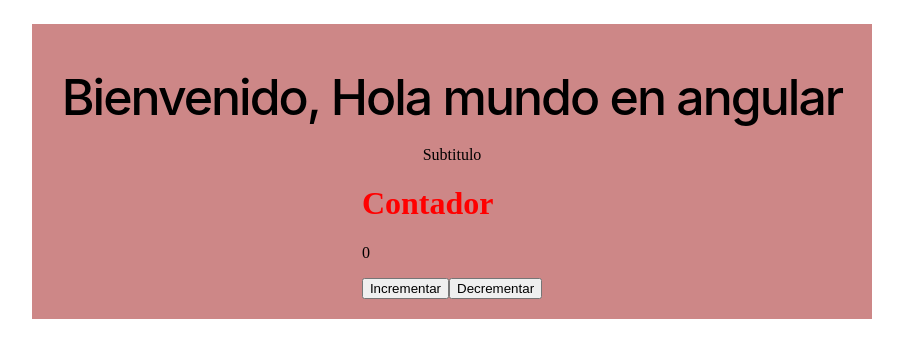
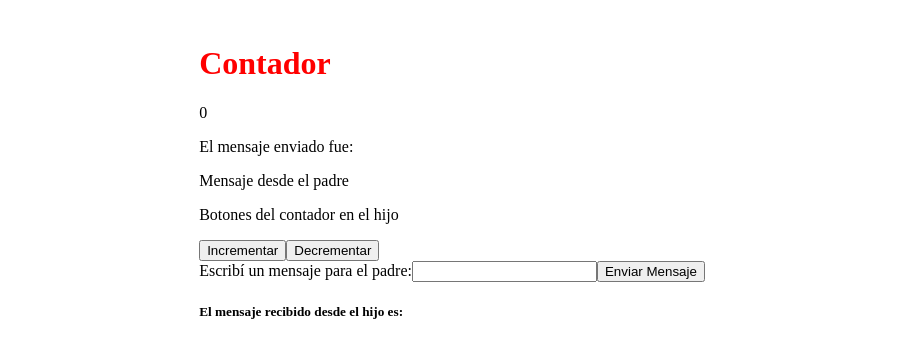
Before and after one commit to matiasCoco1997/cursoAngular, an Angular app in the folder curso-angular-youtube/: page / in a window 1280 px wide. Shown: the top 358 px of the page, without its empty margins (204-1107 px from the left). Built offline with nearby package versions, Linux system fonts and the light colour scheme.

Commit message:
update fin clase input y outputs entre componentes

```diff
--- a/curso-angular-youtube/src/app/app.component.html
+++ b/curso-angular-youtube/src/app/app.component.html
@@ -1,11 +1,5 @@
 <main class="main">
-  <div class="content">
-      <h1>Bienvenido, {{ title }}</h1>
-      <p>{{ subtitle }}</p>
-
-      <app-padre></app-padre>
-  </div>
-
+  <app-padre></app-padre>
 </main>
 
 <router-outlet></router-outlet>
--- a/curso-angular-youtube/src/app/app.module.ts
+++ b/curso-angular-youtube/src/app/app.module.ts
@@ -5,6 +5,7 @@ import { AppRoutingModule } from './app-routing.module';
 import { AppComponent } from './app.component';
 import { PadreComponent } from './padre/padre.component';
 import { HijoComponent } from './hijo/hijo.component';
+import { FormsModule } from '@angular/forms';
 
 @NgModule({
   declarations: [
@@ -14,7 +15,8 @@ import { HijoComponent } from './hijo/hijo.component';
   ],
   imports: [
     BrowserModule,
-    AppRoutingModule
+    AppRoutingModule,
+    FormsModule
   ],
   providers: [
     provideClientHydration()
--- a/curso-angular-youtube/src/app/hijo/hijo.component.html
+++ b/curso-angular-youtube/src/app/hijo/hijo.component.html
@@ -1 +1,14 @@
-<p>componente Hijo</p>
+<p>El mensaje enviado fue:</p>
+<p>{{ recibeHijo }}</p>
+
+<div>
+    <p>Botones del contador en el hijo</p>
+    <button (click)="incrementar()">Incrementar</button>
+    <button (click)="decrementar()">Decrementar</button>
+</div>
+
+<div>
+    <label for="entrada">Escribí un mensaje para el padre:</label>
+    <input type="text" id="entrada" [(ngModel)]="mensaje">
+    <button type="button" (click)="enviarMensaje()">Enviar Mensaje</button>
+</div>
--- a/curso-angular-youtube/src/app/hijo/hijo.component.ts
+++ b/curso-angular-youtube/src/app/hijo/hijo.component.ts
@@ -1,4 +1,4 @@
-import { Component } from '@angular/core';
+import { Component, Input, Output , EventEmitter} from '@angular/core';
 
 @Component({
   selector: 'app-hijo',
@@ -7,4 +7,25 @@ import { Component } from '@angular/core';
 })
 export class HijoComponent {
 
+  //este es el mensaje que recibe desde el padre
+  @Input() recibeHijo: string = '';
+
+  @Output() mensajeDesdeHijo = new EventEmitter<string>();
+  @Output() incrementarDesdeHijo = new EventEmitter<void>();
+  @Output() decrementarDesdeHijo = new EventEmitter<void>();
+
+  mensaje: string = '';
+
+  enviarMensaje(){
+    this.mensajeDesdeHijo.emit(this.mensaje);
+  }
+
+  incrementar(){
+    this.incrementarDesdeHijo.emit();
+  }
+
+  decrementar(){
+    this.decrementarDesdeHijo.emit();
+  }
+
 }
--- a/curso-angular-youtube/src/app/padre/padre.component.html
+++ b/curso-angular-youtube/src/app/padre/padre.component.html
@@ -2,5 +2,14 @@
 
 <p>{{ valorContador }}</p>
 
-<button (click)="incrementar()">Incrementar</button>
-<button (click)="decrementar()">Decrementar</button>
+
+
+<app-hijo
+ [recibeHijo] = "mensajePadre"
+ (mensajeDesdeHijo) = "recibirMensaje($event)"
+ (incrementarDesdeHijo) = "incrementar()"
+ (decrementarDesdeHijo) = "decrementar()">
+
+</app-hijo>
+
+<h5>El mensaje recibido desde el hijo es: {{ mensajeRecibido }}</h5>
--- a/curso-angular-youtube/src/app/padre/padre.component.ts
+++ b/curso-angular-youtube/src/app/padre/padre.component.ts
@@ -7,6 +7,16 @@ import { Component } from '@angular/core';
 })
 export class PadreComponent {
 
+  mensajePadre :string = 'Mensaje desde el padre';
+  mensajeRecibido: string = '';
+
+  recibirMensaje($event:string){
+    this.mensajeRecibido = $event;
+  }
+
+
+
+//contador
   valorContador : number = 0;
 
   incrementar(){
@@ -17,4 +27,5 @@ export class PadreComponent {
     this.valorContador--;
   }
 
+
 }
```
Also changed, not shown: 1 other file (tests, documents, lock files or other folders).
